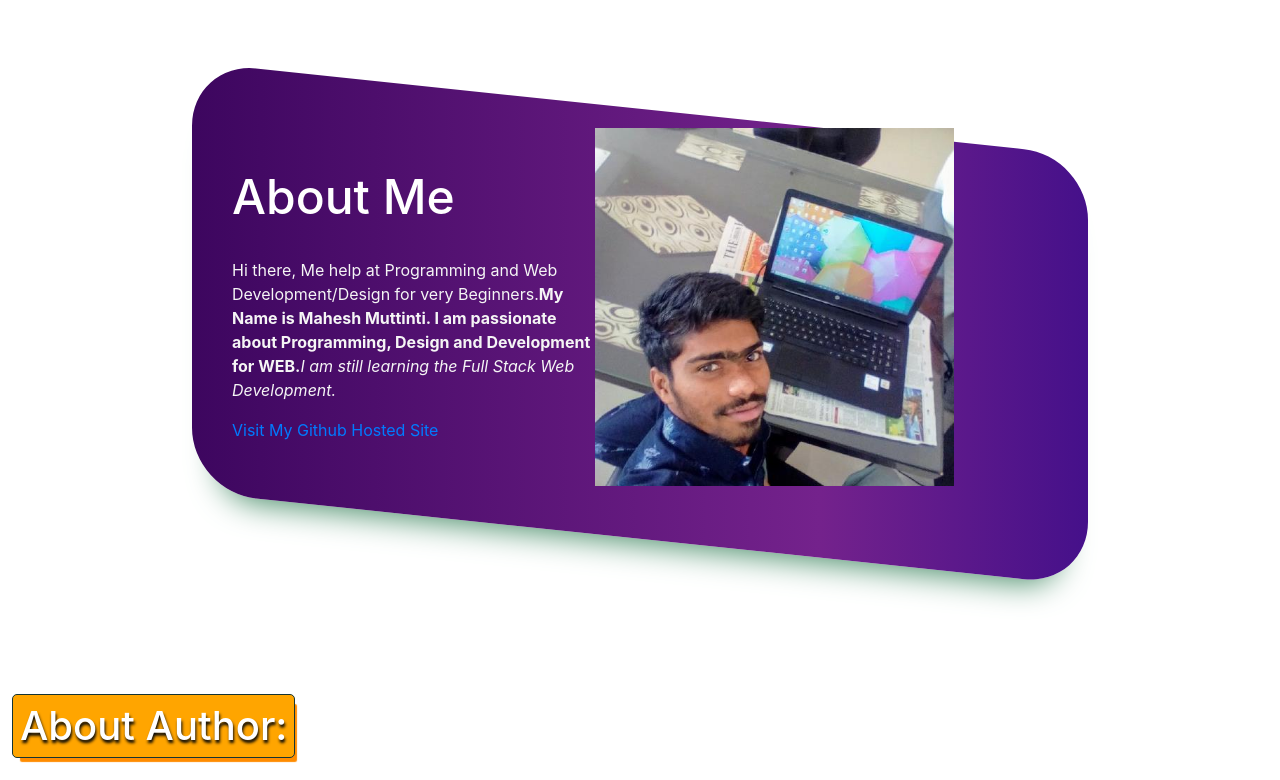
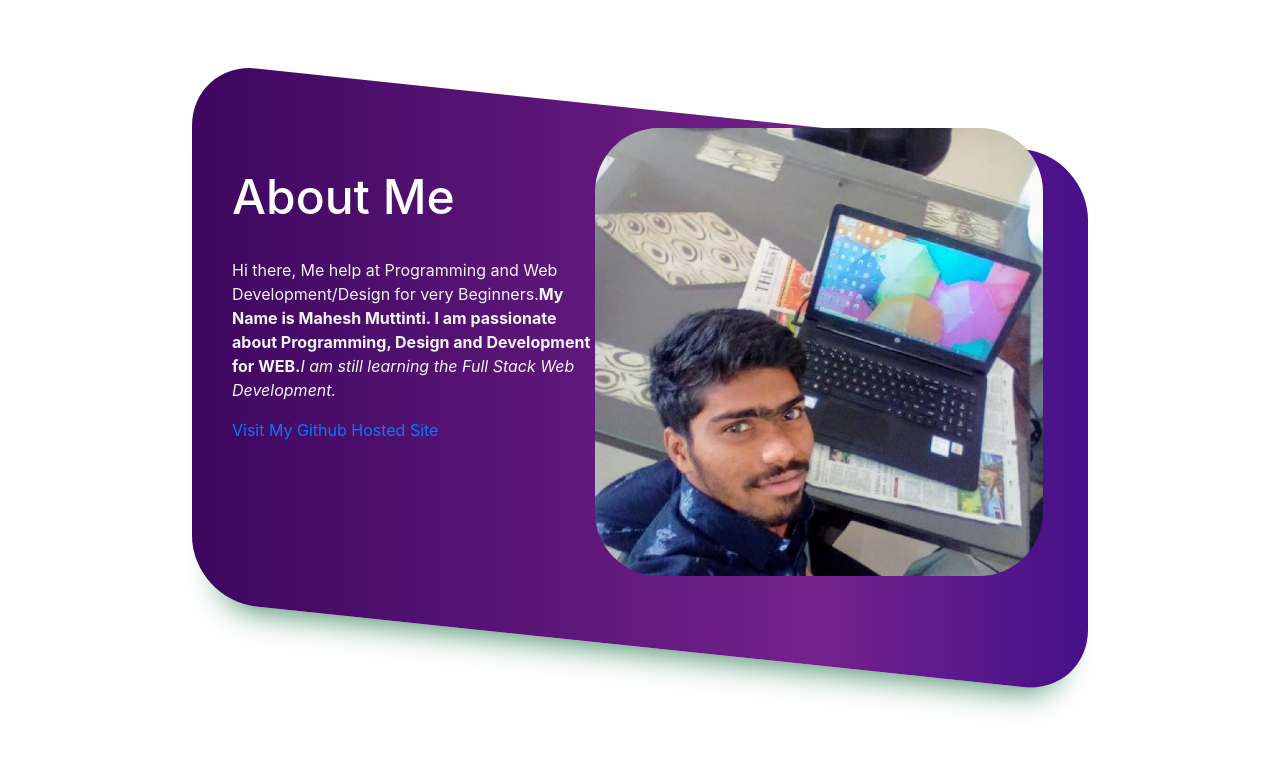
Before and after one commit to maheshmuttintidev/portfolio, a React (Create React App) app: page / in a window 1280 px wide. Shown: the top 780 px of the page. Built offline with nearby package versions, Linux system fonts and the light colour scheme; grey boxes are pictures that could not be loaded.

Commit message:
change the size of the hero img

```diff
--- a/src/style.css
+++ b/src/style.css
@@ -43,9 +43,10 @@
 
 .hero-img {
   align-self: flex-start;
-  width: 40%;
+  width: 50%;
   height: auto;
   margin: 0 5% 0 0;
+  border-radius: 4rem;
 }
 
 article {
```
